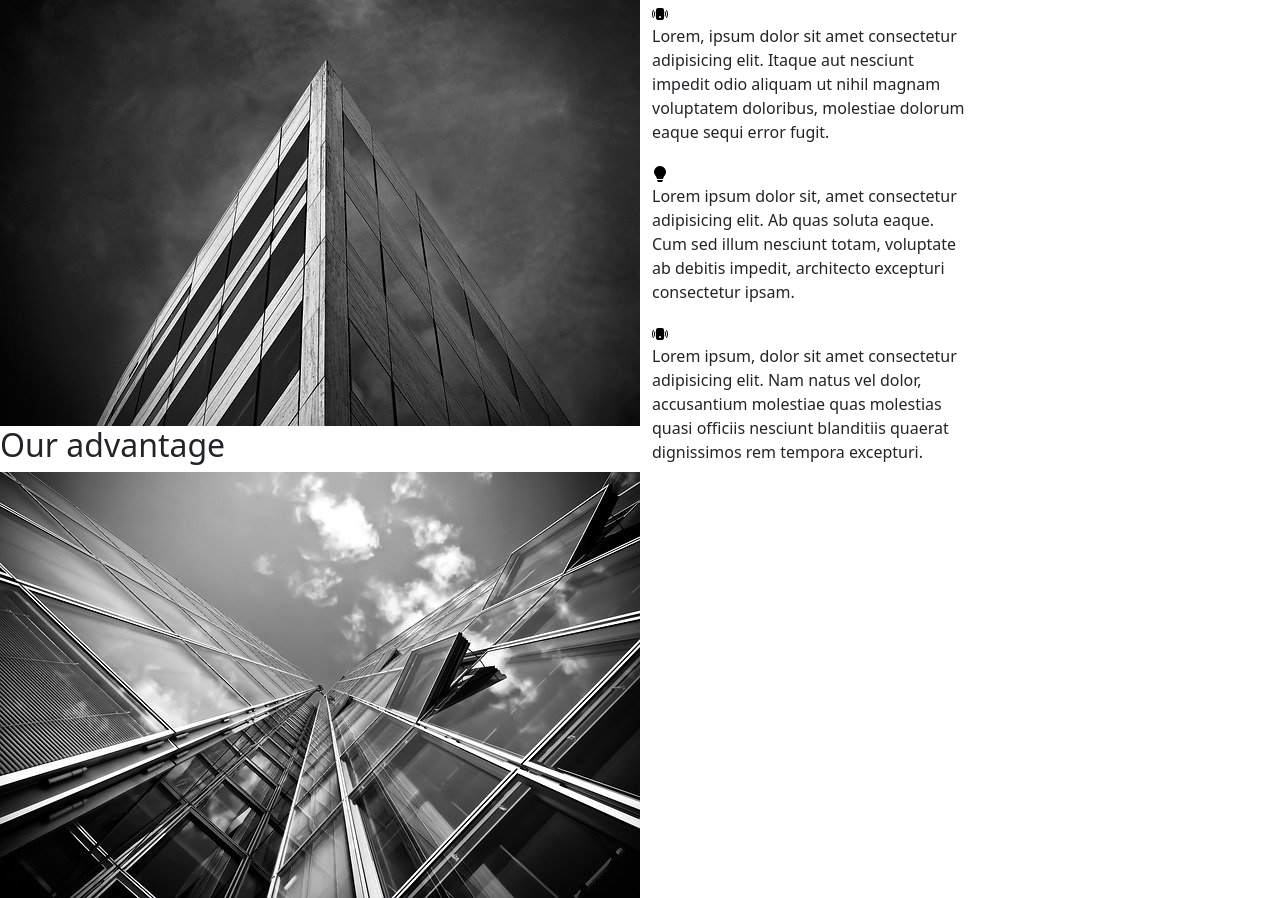
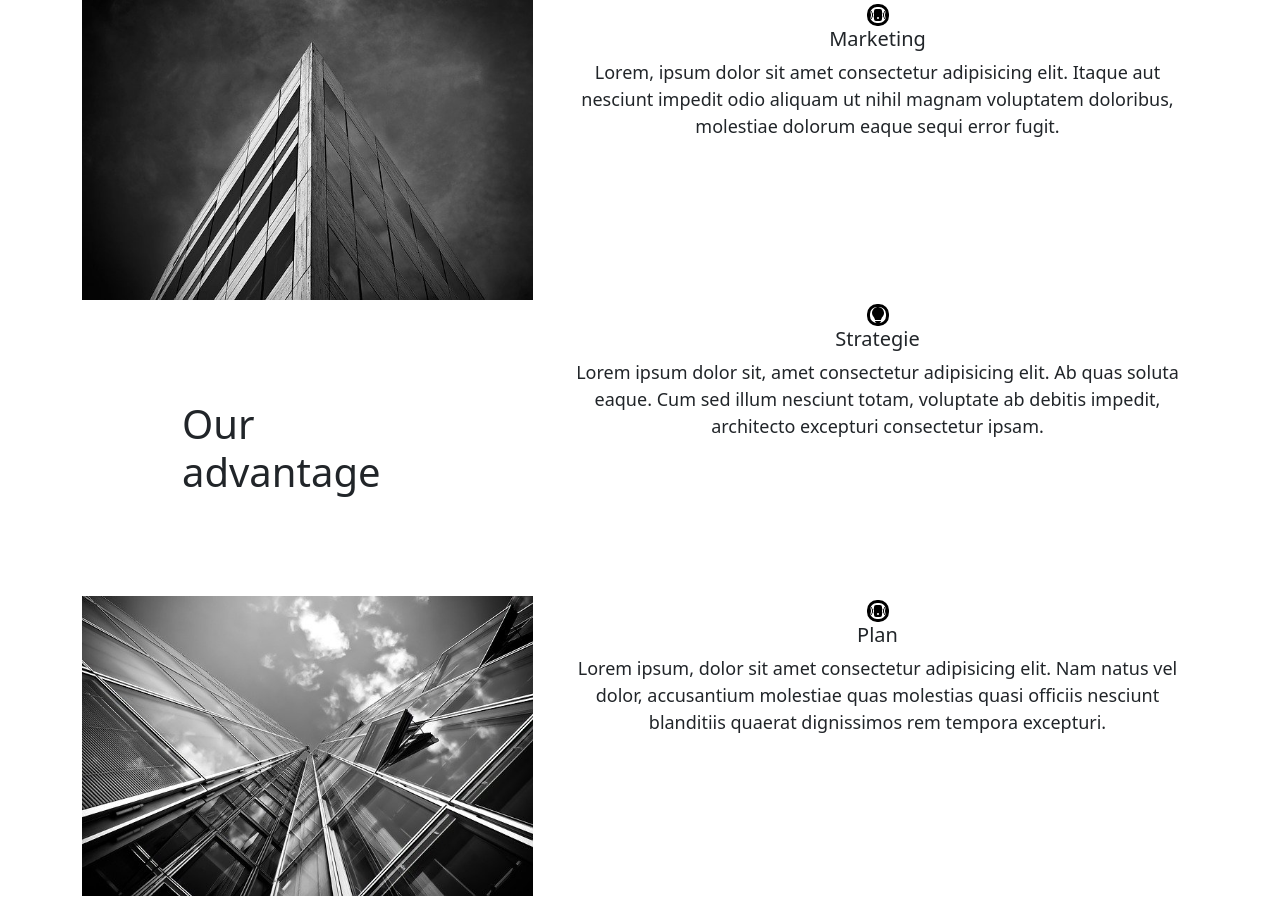
Before and after one commit to Alik-ai/Avantage-projet5, a plain HTML site: page index.html in a window 1280 px wide. Drawn offline with nearby package versions, Linux system fonts and the light colour scheme.

Commit message:
feat: finish

```diff
--- a/index.html
+++ b/index.html
@@ -9,36 +9,41 @@
     <title>Our advantages</title>
 </head>
 <body>
-    <section>
+    <section class="container">
         <div class="row">
-            <div class="col-12 col-md-6">
-                <div class="col-12 col-md-6">
-                    <img src="./image/Bat 1 (2).jpg" alt="L'angle d'un batiment en noir et blanc vue d'en bas construit avec que des vitres">
+            <div class="col-12 col-md-5 bat">
+                <img class="img-perso" src="./image/Bat 1 (2).jpg" alt="L'angle d'un batiment en noir et blanc vue d'en bas construit avec que des vitres">
             </div>
-                <h2> Our advantage</h2>
-                <div class="col-12 col-md-6">
-                    <img src="./image/Bat 2.jpg" alt="">
-                </div>
-            </div>
-            <div class="col-12 col-md-6">
-                <div class="col-12 col-md-6 texte">
-                    <img src="./image/Tel.svg" alt="">
+            <div class="col-12 col-md-7 texte">
+                <img class="icone" src="./image/Tel.svg" alt="">
+                <h5>Marketing</h5>
                 <p>
                     Lorem, ipsum dolor sit amet consectetur adipisicing elit. Itaque aut nesciunt impedit odio aliquam ut nihil magnam voluptatem doloribus, molestiae dolorum eaque sequi error fugit.
                 </p>
             </div>
-                <div class="col-12 col-md-6 texte">
-                    <img src="./image/Lumière.svg" alt="">
+        </div>
+        <div class="row">
+            <div class="col-12 col-md-5 bat">
+                <h2> Our advantage</h2>
+            </div>
+            <div class="col-12 col-md-7 texte">
+                <img class="icone" src="./image/Lumière.svg" alt="">
+                <h5>Strategie</h5>
                 <p>
                     Lorem ipsum dolor sit, amet consectetur adipisicing elit. Ab quas soluta eaque. Cum sed illum nesciunt totam, voluptate ab debitis impedit, architecto excepturi consectetur ipsam.
                 </p>
             </div>
-                <div class="col-12 col-md-6 texte">
-                    <img src="./image/Tel.svg" alt="">
+        </div>
+        <div class="row">
+            <div class="col-12 col-md-5 bat">
+                <img class="img-perso" src="./image/Bat 2.jpg" alt="">
+            </div>
+            <div class="col-12 col-md-7 texte">
+                <img class="icone" src="./image/Tel.svg" alt="">
+                <h5>Plan</h5>
                 <p>
                     Lorem ipsum, dolor sit amet consectetur adipisicing elit. Nam natus vel dolor, accusantium molestiae quas molestias quasi officiis nesciunt blanditiis quaerat dignissimos rem tempora excepturi.
                 </p>
-                </div>
             </div>
         </div>
     </section>
--- a/style.css
+++ b/style.css
@@ -0,0 +1,19 @@
+h2{
+    margin: 100px;
+    font-size: 40px;
+}
+.texte{
+    text-align: center;
+    font-size: large;
+}
+.img-perso{
+    width:100%;
+    height:auto;
+}
+.icone{
+    background-color: white;
+    border-radius: 10px;
+    border: solid black;
+    color: white;
+    font-size: 50px;
+}
```
Lines whose indentation alone changed are shown as unchanged.
